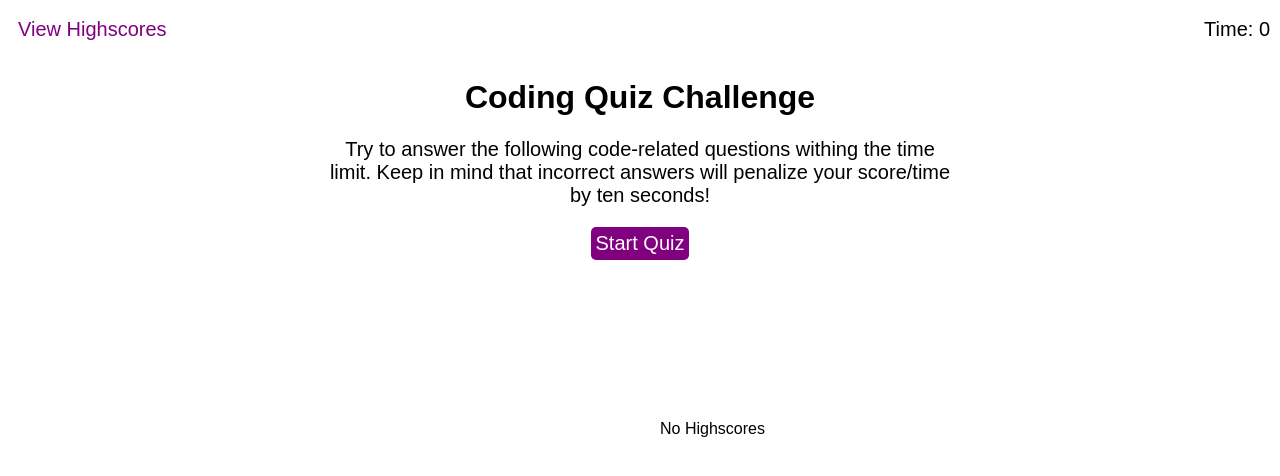
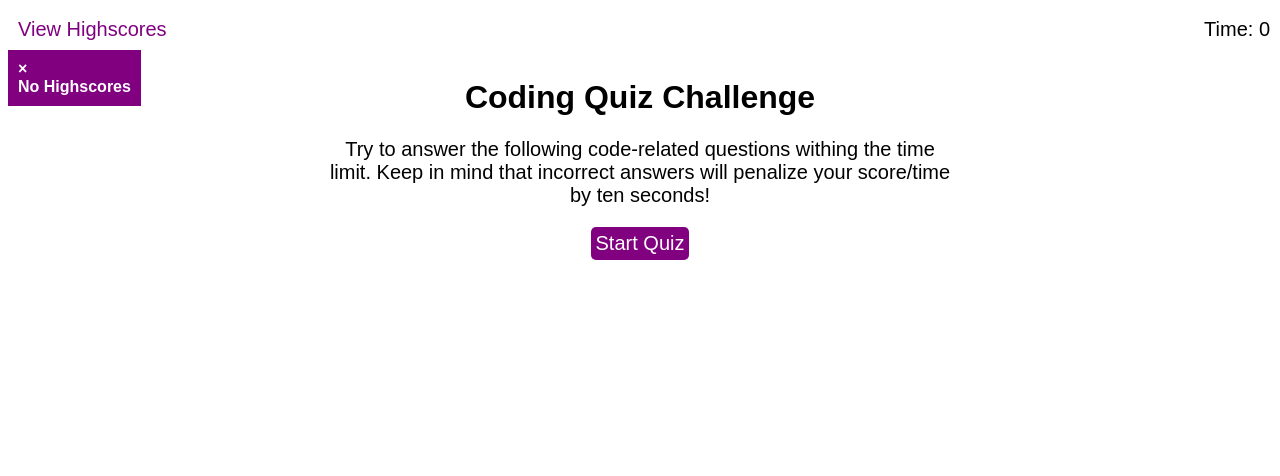
Before and after one commit to johnwestermeyer/TimedQuiz, a plain HTML site: page index.html in a window 1280 px wide. Both pictures are taken after a click on the link "View Highscores". Drawn offline with Linux system fonts and the light colour scheme.

Commit message:
added close button to highscore list and reorganized divs

```diff
--- a/index.html
+++ b/index.html
@@ -8,7 +8,10 @@
 </head>
 <body>
     <a href="#" id="highscore" onclick="viewScores();">View Highscores</a>
-    <div id="scorelist"></div>
+    <div id="scores">
+        <span id="close">&times;</span>
+        <div id="scorelist"></div>
+    </div>
     <span id="time">Time: <span id="countdown">0</span></span>
     <div class="quiz">
         <div id="start">
--- a/script.js
+++ b/script.js
@@ -5,6 +5,8 @@ let start = document.querySelector("#start");
 let countdown = document.querySelector("#countdown");
 let status = document.querySelector("#status");
 let highscore = localStorage.getItem("highscore");
+let closebtn = document.querySelector("#close");
+var scoreDiv = document.querySelector("#scores");
 let timer = 90;
 let score = 0;
 let i = 0;
@@ -155,6 +157,7 @@ function saveHighscore(){
 
 function viewScores(){
     var scorelist = document.querySelector("#scorelist");
+    scorelist.innerHTML = "";
     if(highscore !== null){
         var title = document.createElement("h2");
         var list = document.createElement("ol");
@@ -165,11 +168,17 @@ function viewScores(){
         scoreArr.sort((a,b) => b[0] - a[0]);
         scoreArr.forEach(element => {
             var line = document.createElement("li");
-            line.textContent(`${element[0]} points ${element[1]} second remaining by ${element[2]}`);
+            line.textContent = `${element[0]} Points with ${element[1]} Second(s) Remaining by ${element[2]}`;
             list.appendChild(line);
         });
     }else{
         scorelist.textContent = "No Highscores";
     }
-    scorelist.setAttribute("style", "display:block")
+    scoreDiv.setAttribute("style", "display:block")
 }
+
+function close(){
+    scoreDiv.setAttribute("style", "display:none")
+}
+
+closebtn.addEventListener("click", close);
--- a/style.css
+++ b/style.css
@@ -8,12 +8,18 @@ body{
     padding: 10px;
     text-decoration: none;
 }
-#scorelist{
+#scores{
     display: none;
     position: absolute;
-    padding: 20px;
-    left: 50%;
-    top: 50%;
+    padding: 10px;
+    top: 50px;
+    background-color: purple;
+    color: white;
+    font-size: 16px;
+    font-weight: bold;
+}
+#close{
+
 }
 #time{
     position: absolute;
```
